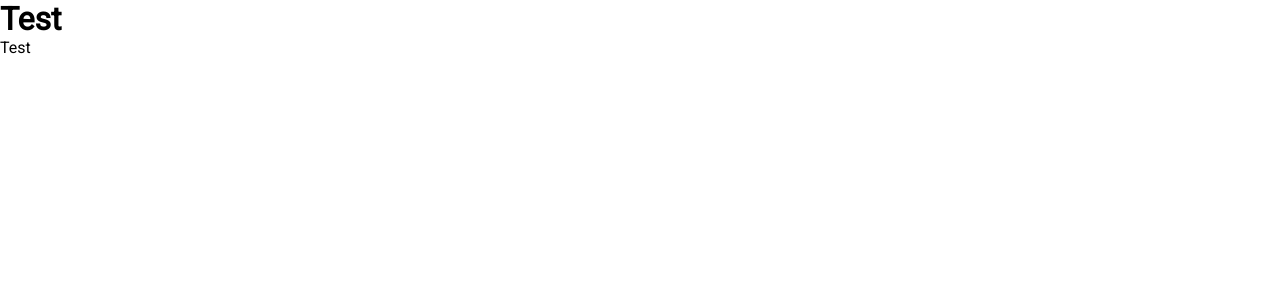
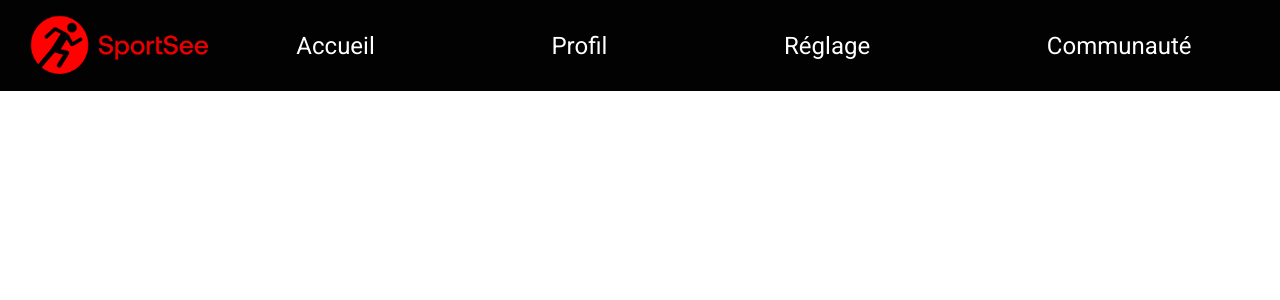
Before and after one commit to Dojando/JawadAmraoui_12_17012022, a React (Create React App) app: page / in a window 1280 px wide. Shown: the top 300 px of the page. Built offline with nearby package versions, Linux system fonts and the light colour scheme.

Commit message:
creation du header de la page

```diff
--- /dev/null
+++ b/src/components/aside.jsx
@@ -0,0 +1,11 @@
+
+
+function Aside() {
+  return (
+    <div className="aside">
+
+    </div>
+  );
+}
+
+export default Aside;
--- /dev/null
+++ b/src/components/header.jsx
@@ -0,0 +1,19 @@
+import logo from "../images/logoSite.png"
+
+function Header() {
+  return (
+    <div className="header">
+      <img src={logo} alt="logo du site SportSee" />
+      <div className="header-navbar">
+        <ul>
+          <li>Accueil</li>
+          <li>Profil</li>
+          <li>Réglage</li>
+          <li>Communauté</li>
+        </ul>
+      </div>
+    </div>
+  );
+}
+
+export default Header;
--- a/src/pages/App.js
+++ b/src/pages/App.js
@@ -1,10 +1,13 @@
-
+import Header from "../components/header"
+import Aside from "../components/aside"
 
 function App() {
   return (
     <div className="App">
-      <h1>Test</h1>
-      <p>Test</p>
+      <Header />
+      <div className="app-body">
+        <Aside />
+      </div>
     </div>
   );
 }
--- a/src/style/index.css
+++ b/src/style/index.css
@@ -9,3 +9,35 @@ body {
   -webkit-font-smoothing: antialiased;
   -moz-osx-font-smoothing: grayscale;
 }
+
+.header {
+  display: flex;
+  align-items: center;
+  width: 100%;
+  height: 91px;
+  background-color: #020203;
+}
+
+.header img {
+  width: 178px;
+  margin-left: 30px;
+}
+
+.header-navbar {
+  width: 100%;
+  display: flex;
+  justify-content: center;
+}
+
+.header-navbar ul {
+  display: flex;
+  justify-content: space-around;
+  list-style: none;
+  width: 100%;
+  max-width: 1300px;
+}
+
+.header-navbar ul li {
+  color: white;
+  font-size: 24px;
+}
```
Also changed, not shown: src/images/logoSite.png (added).
